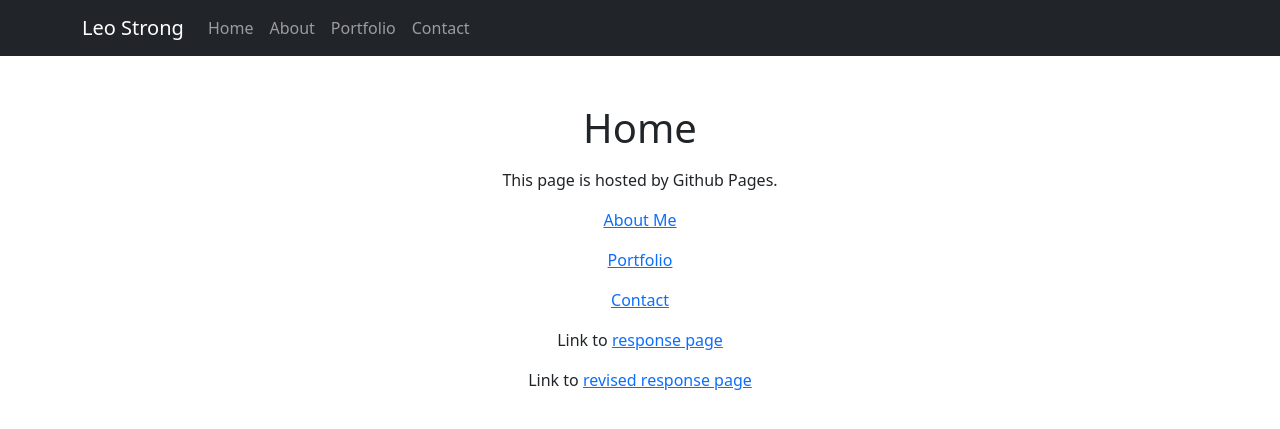
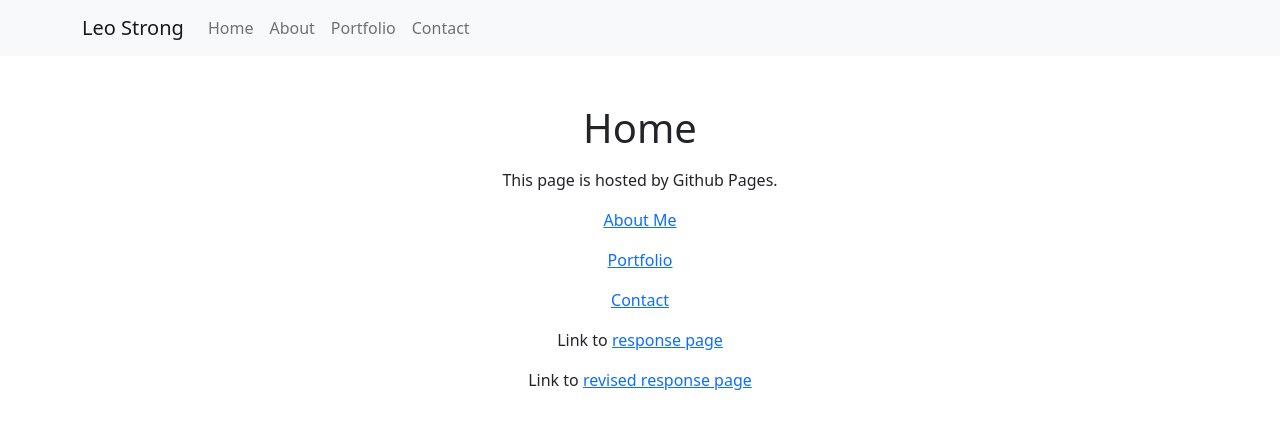
Before and after one commit to leojamesstrong/leojamesstrong.github.io, a Jekyll site: the page built from index.html, in a window 1280 px wide. Shown: the top 429 px of the page. Built offline with Jekyll 4.4.1, drawn with Linux system fonts in a browser that asks for light colours.

Commit message:
Update default.html

```diff
--- a/_layouts/default.html
+++ b/_layouts/default.html
@@ -18,7 +18,7 @@
 <body>
 
   <!-- Navigation -->
-  <nav class="navbar navbar-expand-lg navbar-dark bg-dark static-top">
+  <nav class="navbar navbar-expand-lg navbar-light bg-light static-top">
     <div class="container">
       <a class="navbar-brand" href="index.html">Leo Strong</a>
       <button class="navbar-toggler" type="button" data-toggle="collapse" data-target="#navbarResponsive" aria-controls="navbarResponsive" aria-expanded="false" aria-label="Toggle navigation">
```
